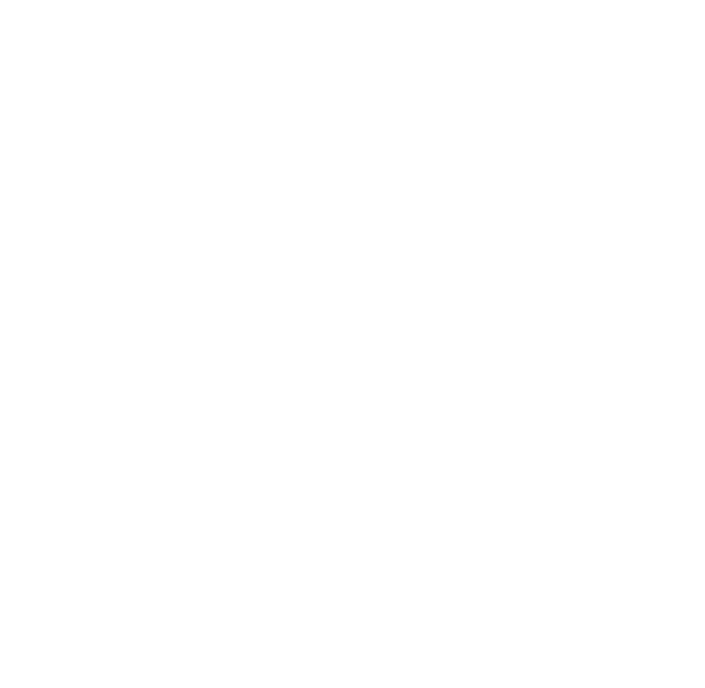
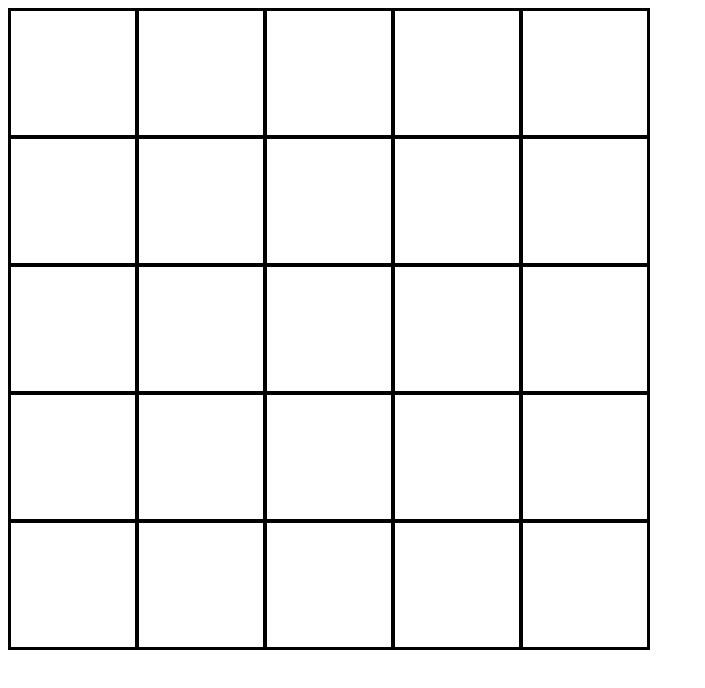
Before and after one commit to chefron/etch-a-sketch, a plain HTML site: page etch-a-sketch/index.html in a window 1280 px wide. Shown: the whole page, without its empty margins (0-705 px from the left). Drawn offline with Linux system fonts and the light colour scheme.

Commit message:
change box-sizing to correct for border spillover, add event listener and color change functions

```diff
--- a/etch-a-sketch/index.html
+++ b/etch-a-sketch/index.html
@@ -11,6 +11,10 @@
 
 <body>
 
+    <div id="grid-container">
+
+    </div>
+
 </body>
 
 </html>
--- a/etch-a-sketch/index.js
+++ b/etch-a-sketch/index.js
@@ -0,0 +1,43 @@
+let numOfSquares = 25;
+
+const gridContainer = document.getElementById("grid-container");
+
+function populateGrid() {
+    for (let i = 0; i < numOfSquares; i++){
+        const square = document.createElement('div');
+        square.classList.add("square");
+        square.style.width = `${(100/(Math.sqrt(numOfSquares))) + "%"}`;
+        gridContainer.appendChild(square);
+    }
+}
+
+populateGrid();
+
+const squares = document.querySelectorAll(".square");
+
+
+
+//squares.forEach(square=>
+  //square.addEventListener("click", changeColor));
+
+
+
+for (let i = 0; i < numOfSquares; i++){
+        squares[i].addEventListener("click", changeColor(i));
+    }
+
+let colorSelection = "blue";
+
+function changeColor(i){
+    return function(){
+        squares[i].style.backgroundColor = colorSelection;
+    }
+};
+
+
+
+
+
+//function changeColor() {
+ //   squares[i].style.backgroundColor = "red";
+//}
--- a/etch-a-sketch/style.css
+++ b/etch-a-sketch/style.css
@@ -0,0 +1,14 @@
+#grid-container {
+    width: 50vw;
+    height: 50vw;
+    display: flex;
+    flex-wrap: wrap;
+    border: 1px solid black;
+}
+
+.square {
+    background: white;
+    flex: 1 1 auto;
+    border: 2px solid black;
+    box-sizing: border-box;
+}
```
